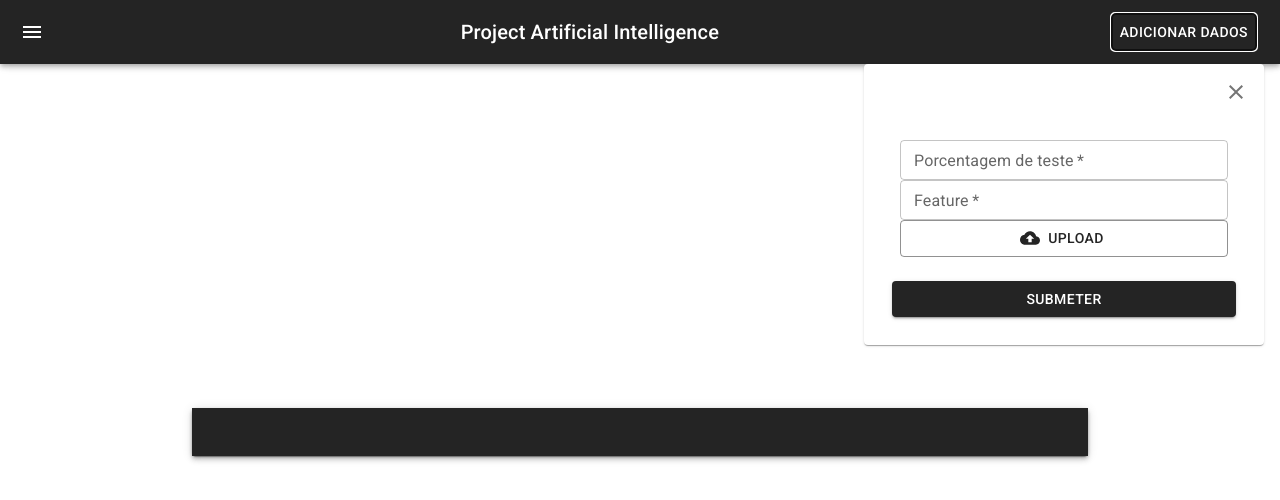
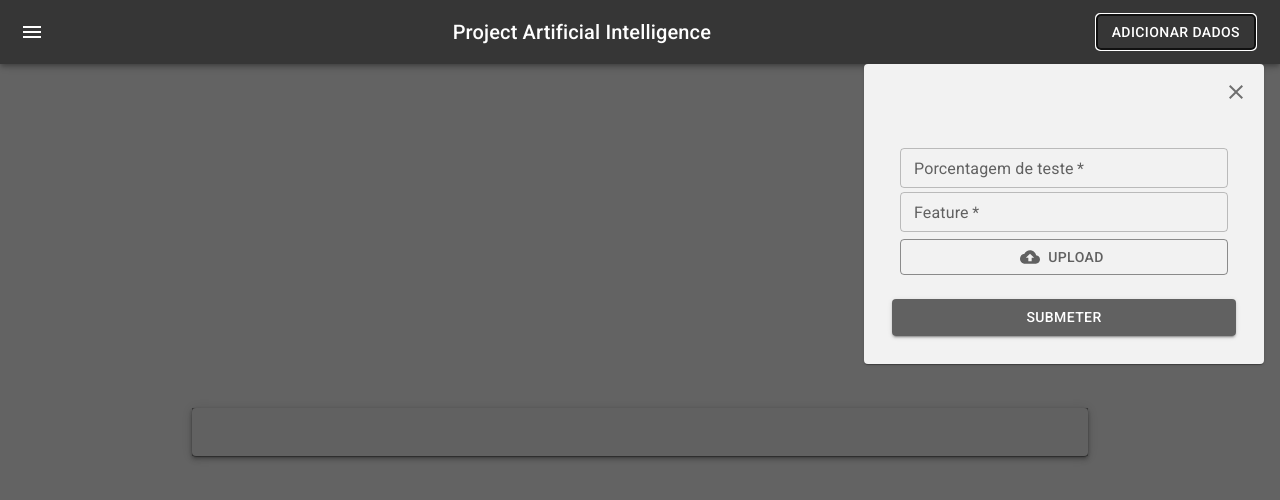
Before and after one commit to isleymartins/IA, a React (Vite) app in the folder frontend/: page / in a window 1280 px wide. Both pictures are taken after a click on the button "ADICIONAR DADOS". Shown: the top 500 px of the page. Built offline with nearby package versions, Linux system fonts and the light colour scheme.

Commit message:
estilização

```diff
--- a/frontend/src/components/layout/Menu.tsx
+++ b/frontend/src/components/layout/Menu.tsx
@@ -166,10 +166,10 @@ const Menu: React.FC = () => {
           >
             <MenuIcon />
           </IconButton>
-          <Typography variant="h6" noWrap component="div" sx={{ flexGrow: 1 }}>
+          <Typography variant="h6"  noWrap component="div" sx={{ flexGrow: 1 }}>
             Project Artificial Intelligence
           </Typography>
-          <Button color="inherit" onClick={handleToggleCard}>
+          <Button color="inherit"  variant="outlined" onClick={handleToggleCard}>
             Adicionar dados
           </Button>
         </Toolbar>
--- a/frontend/src/components/pages/Form/Conteiner.tsx
+++ b/frontend/src/components/pages/Form/Conteiner.tsx
@@ -83,6 +83,7 @@ const FormComponent: React.FC = () => {
             } else {
               return [...prevState, modelData];
             }
+
           });
         }
       }
--- a/frontend/src/components/pages/Form/FormUploud.tsx
+++ b/frontend/src/components/pages/Form/FormUploud.tsx
@@ -3,6 +3,7 @@ import { TextField, Button, Box } from '@mui/material';
 import CloudUploadIcon from '@mui/icons-material/CloudUpload';
 import { Form } from "../../../model/model";
 import { Check } from '@mui/icons-material';
+import theme from '../../../theme';
 
 interface FormUploadFileProps {
     handleFormChange: (formData: Form) => void;
@@ -23,7 +24,15 @@ const FormUploadFile: React.FC<FormUploadFileProps> = ({ handleFormChange, formD
         <Box>
             <TextField
                 label="Porcentagem de teste"
+                margin='dense'
                 type="number"
+                sx={{color: `${theme.palette.getContrastText}`}}
+                slotProps={{
+                    input: {
+                      inputProps: { min: 0 }
+                    },
+                  }}
+
                 id="testSize"
                 size='small'
                 name="testCase"
@@ -35,6 +44,8 @@ const FormUploadFile: React.FC<FormUploadFileProps> = ({ handleFormChange, formD
             <TextField
                 label="Feature"
                 type="text"
+                margin='none'
+                sx={{color: `${theme.palette.getContrastText}`}}
                 id="feature"
                 size='small'
                 name="feature"
@@ -46,6 +57,7 @@ const FormUploadFile: React.FC<FormUploadFileProps> = ({ handleFormChange, formD
             <Button
                 variant="outlined"
                 component="label"
+                sx={{marginTop:"2%"}}
                 fullWidth={true}
                 startIcon={formData.file?.name?<Check />:<CloudUploadIcon />}
             >
--- a/frontend/src/theme.tsx
+++ b/frontend/src/theme.tsx
@@ -1,18 +1,30 @@
-import { createTheme } from '@mui/material/styles';
+import { alpha, createTheme, getContrastRatio } from '@mui/material/styles';
 import { red } from '@mui/material/colors';
+
+const colorBasePrimaryDark = 'rgba(36, 36, 36, 264)'
+const colorMainPrimaryDark = alpha(colorBasePrimaryDark, 0.7)
+
+const colorBaseSecondaryDark = '#19857b'
+const colorMainSecondaryDark = alpha(colorBaseSecondaryDark, 0.7)
 
 // A custom theme for this app
 const theme = createTheme({
   palette: {
     primary: {
-      main: 'rgba(36, 36, 36, 1)',
+      main: colorMainPrimaryDark,
+      contrastText: getContrastRatio(colorMainPrimaryDark, '#202124') < 4.5 ? '#fff' : '#111',
     },
     secondary: {
-      main: '#19857b',
+      main: colorMainSecondaryDark,
     },
     error: {
       main: red.A400,
     },
+    background: {
+      paper: "#f2f2f2",
+      default:  colorMainPrimaryDark
+    },
+
   },
 });
 
```
